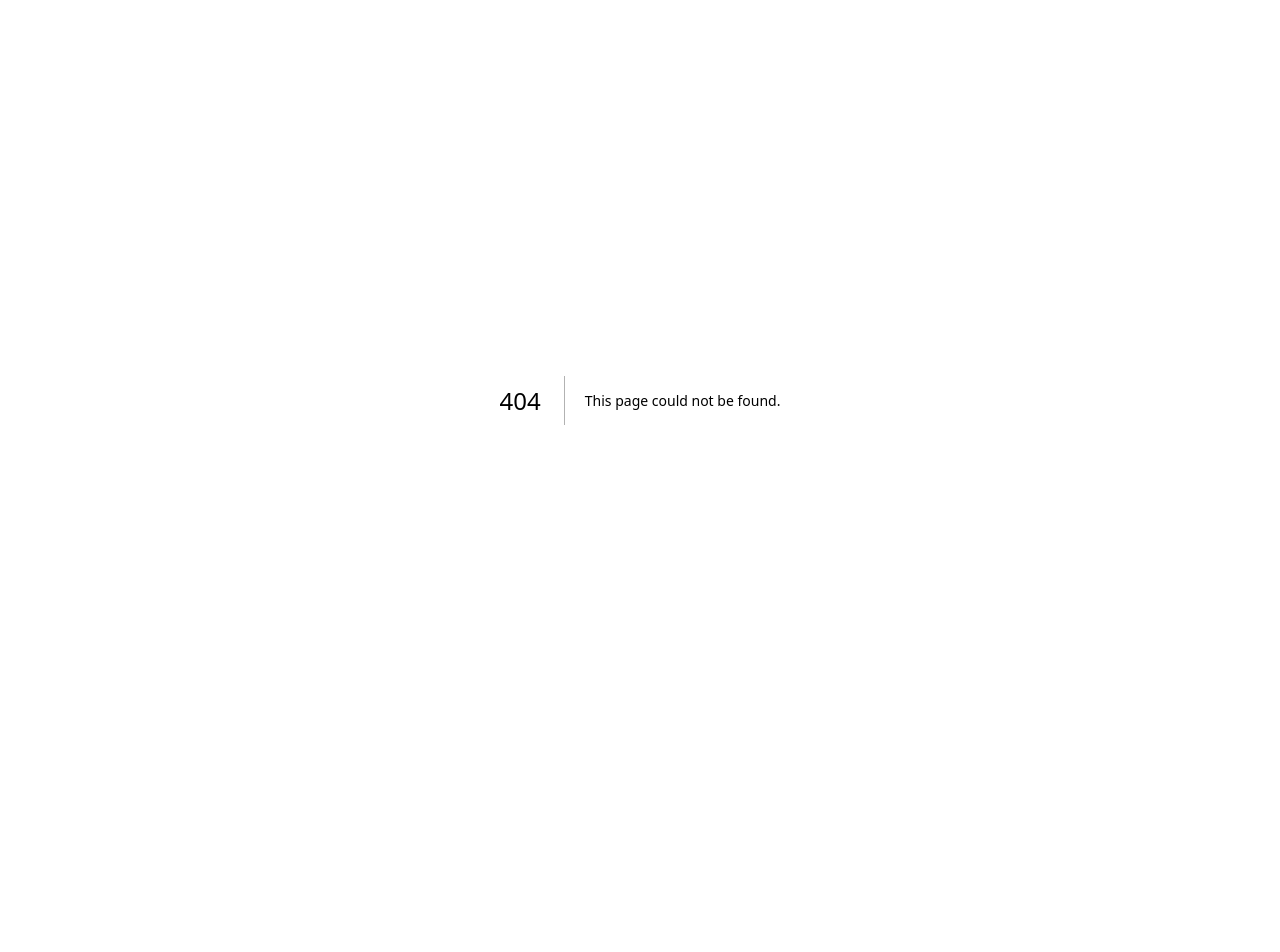
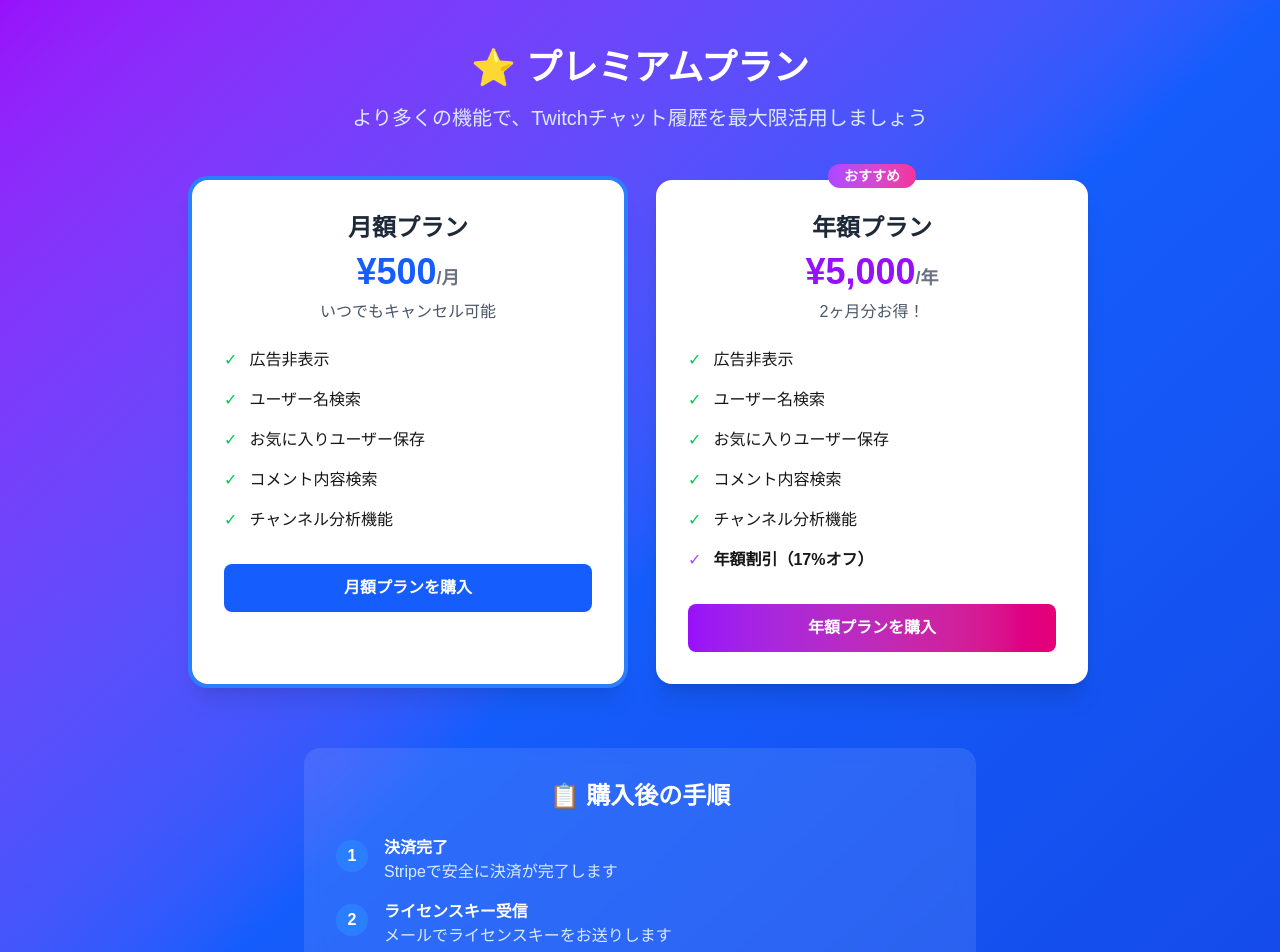
Before and after one commit to stinkbugisme/twitch_comment_getter, a Next.js app: page /premium in a window 1280 px wide. Before the commit this address had no page. Shown: the top 952 px of the page. Before the commit the page ends 800 px from the top, so only its background shows below. Built offline with nearby package versions, Linux system fonts and the light colour scheme; no server answers.

Commit message:
new stripe test

```diff
--- /dev/null
+++ b/app/api/premium/validate/route.ts
@@ -0,0 +1,54 @@
+import { createClient } from '@supabase/supabase-js';
+import { NextRequest, NextResponse } from 'next/server';
+
+const supabase = createClient(
+  process.env.SUPABASE_URL!,
+  process.env.SUPABASE_SERVICE_ROLE!
+);
+
+// CORS headers for extension
+const corsHeaders = {
+  'Access-Control-Allow-Origin': '*',
+  'Access-Control-Allow-Methods': 'POST, OPTIONS',
+  'Access-Control-Allow-Headers': 'Content-Type',
+};
+
+export async function OPTIONS() {
+  return NextResponse.json({}, { headers: corsHeaders });
+}
+
+export async function POST(request: NextRequest) {
+  try {
+    const { license_key, device_id, device_info } = await request.json();
+
+    if (!license_key || !device_id) {
+      return NextResponse.json(
+        { valid: false, error: 'Missing required fields' },
+        { status: 400, headers: corsHeaders }
+      );
+    }
+
+    // validate_license_key関数を呼び出し
+    const { data, error } = await supabase.rpc('validate_license_key', {
+      p_license_key: license_key,
+      p_device_id: device_id,
+      p_device_info: device_info || {}
+    });
+
+    if (error) {
+      console.error('Validation error:', error);
+      return NextResponse.json(
+        { valid: false, error: 'Validation failed' },
+        { status: 500, headers: corsHeaders }
+      );
+    }
+
+    return NextResponse.json(data, { headers: corsHeaders });
+  } catch (error) {
+    console.error('API error:', error);
+    return NextResponse.json(
+      { valid: false, error: 'Internal server error' },
+      { status: 500, headers: corsHeaders }
+    );
+  }
+}
--- /dev/null
+++ b/app/premium/page.tsx
@@ -0,0 +1,172 @@
+'use client';
+
+import { useState } from 'react';
+
+const STRIPE_PUBLISHABLE_KEY = process.env.NEXT_PUBLIC_STRIPE_PUBLISHABLE_KEY_TEST;
+
+// Stripe Payment Links (これらは実際にStripeで作成後に更新)
+const PAYMENT_LINKS = {
+  monthly: 'https://buy.stripe.com/test_xxxxx', // 月額500円
+  yearly: 'https://buy.stripe.com/test_yyyyy',  // 年額プラン
+};
+
+export default function PremiumPage() {
+  const [selectedPlan, setSelectedPlan] = useState<'monthly' | 'yearly'>('monthly');
+
+  const handlePurchase = (planType: 'monthly' | 'yearly') => {
+    // Redirect to Stripe Payment Link
+    window.location.href = PAYMENT_LINKS[planType];
+  };
+
+  return (
+    <>
+      <title>プレミアムプラン - Twitchコメント履歴保管庫</title>
+      <meta name="description" content="Twitchコメント履歴保管庫のプレミアムプランで、より多くの機能をご利用いただけます。" />
+
+      <div className="min-h-screen bg-gradient-to-br from-purple-600 via-blue-600 to-blue-700">
+        <div className="container mx-auto px-4 py-12">
+          <div className="text-center mb-12">
+            <h1 className="text-4xl font-bold text-white mb-4">
+              ⭐ プレミアムプラン
+            </h1>
+            <p className="text-xl text-blue-100">
+              より多くの機能で、Twitchチャット履歴を最大限活用しましょう
+            </p>
+          </div>
+
+          <div className="max-w-4xl mx-auto grid md:grid-cols-2 gap-8">
+            {/* 月額プラン */}
+            <div className={`bg-white rounded-2xl shadow-xl p-8 transform transition-all hover:scale-105 ${selectedPlan === 'monthly' ? 'ring-4 ring-blue-500' : ''}`}>
+              <div className="text-center mb-6">
+                <h3 className="text-2xl font-bold text-gray-800 mb-2">月額プラン</h3>
+                <div className="text-4xl font-bold text-blue-600 mb-2">
+                  ¥500
+                  <span className="text-lg text-gray-500">/月</span>
+                </div>
+                <p className="text-gray-600">いつでもキャンセル可能</p>
+              </div>
+
+              <ul className="space-y-4 mb-8">
+                <li className="flex items-center">
+                  <span className="text-green-500 mr-3">✓</span>
+                  広告非表示
+                </li>
+                <li className="flex items-center">
+                  <span className="text-green-500 mr-3">✓</span>
+                  ユーザー名検索
+                </li>
+                <li className="flex items-center">
+                  <span className="text-green-500 mr-3">✓</span>
+                  お気に入りユーザー保存
+                </li>
+                <li className="flex items-center">
+                  <span className="text-green-500 mr-3">✓</span>
+                  コメント内容検索
+                </li>
+                <li className="flex items-center">
+                  <span className="text-green-500 mr-3">✓</span>
+                  チャンネル分析機能
+                </li>
+              </ul>
+
+              <button
+                onClick={() => handlePurchase('monthly')}
+                className="w-full bg-blue-600 text-white py-3 px-6 rounded-lg font-semibold hover:bg-blue-700 transition-colors"
+              >
+                月額プランを購入
+              </button>
+            </div>
+
+            {/* 年額プラン */}
+            <div className={`bg-white rounded-2xl shadow-xl p-8 transform transition-all hover:scale-105 ${selectedPlan === 'yearly' ? 'ring-4 ring-purple-500' : ''} relative`}>
+              <div className="absolute -top-4 left-1/2 transform -translate-x-1/2">
+                <span className="bg-gradient-to-r from-purple-500 to-pink-500 text-white px-4 py-1 rounded-full text-sm font-semibold">
+                  おすすめ
+                </span>
+              </div>
+
+              <div className="text-center mb-6">
+                <h3 className="text-2xl font-bold text-gray-800 mb-2">年額プラン</h3>
+                <div className="text-4xl font-bold text-purple-600 mb-2">
+                  ¥5,000
+                  <span className="text-lg text-gray-500">/年</span>
+                </div>
+                <p className="text-gray-600">2ヶ月分お得！</p>
+              </div>
+
+              <ul className="space-y-4 mb-8">
+                <li className="flex items-center">
+                  <span className="text-green-500 mr-3">✓</span>
+                  広告非表示
+                </li>
+                <li className="flex items-center">
+                  <span className="text-green-500 mr-3">✓</span>
+                  ユーザー名検索
+                </li>
+                <li className="flex items-center">
+                  <span className="text-green-500 mr-3">✓</span>
+                  お気に入りユーザー保存
+                </li>
+                <li className="flex items-center">
+                  <span className="text-green-500 mr-3">✓</span>
+                  コメント内容検索
+                </li>
+                <li className="flex items-center">
+                  <span className="text-green-500 mr-3">✓</span>
+                  チャンネル分析機能
+                </li>
+                <li className="flex items-center">
+                  <span className="text-purple-500 mr-3">✓</span>
+                  <span className="font-semibold">年額割引（17%オフ）</span>
+                </li>
+              </ul>
+
+              <button
+                onClick={() => handlePurchase('yearly')}
+                className="w-full bg-gradient-to-r from-purple-600 to-pink-600 text-white py-3 px-6 rounded-lg font-semibold hover:from-purple-700 hover:to-pink-700 transition-colors"
+              >
+                年額プランを購入
+              </button>
+            </div>
+          </div>
+
+          {/* 購入後の手順 */}
+          <div className="max-w-2xl mx-auto mt-16 bg-white/10 backdrop-blur-sm rounded-2xl p-8">
+            <h3 className="text-2xl font-bold text-white mb-6 text-center">
+              📋 購入後の手順
+            </h3>
+            <div className="space-y-4">
+              <div className="flex items-start">
+                <span className="bg-blue-500 text-white rounded-full w-8 h-8 flex items-center justify-center font-bold mr-4 mt-1">1</span>
+                <div>
+                  <h4 className="text-white font-semibold">決済完了</h4>
+                  <p className="text-blue-100">Stripeで安全に決済が完了します</p>
+                </div>
+              </div>
+              <div className="flex items-start">
+                <span className="bg-blue-500 text-white rounded-full w-8 h-8 flex items-center justify-center font-bold mr-4 mt-1">2</span>
+                <div>
+                  <h4 className="text-white font-semibold">ライセンスキー受信</h4>
+                  <p className="text-blue-100">メールでライセンスキーをお送りします</p>
+                </div>
+              </div>
+              <div className="flex items-start">
+                <span className="bg-blue-500 text-white rounded-full w-8 h-8 flex items-center justify-center font-bold mr-4 mt-1">3</span>
+                <div>
+                  <h4 className="text-white font-semibold">アクティベート</h4>
+                  <p className="text-blue-100">Chrome拡張機能でライセンスキーを入力</p>
+                </div>
+              </div>
+            </div>
+          </div>
+
+          <div className="text-center mt-12">
+            <p className="text-blue-100 text-sm">
+              💳 Stripe決済で安全・確実 | 🔒 SSL暗号化通信 | 📧 24時間サポート
+            </p>
+          </div>
+        </div>
+      </div>
+    </>
+  );
+}
```
Also changed, not shown: 1 other file (tests, documents, lock files or other folders).
